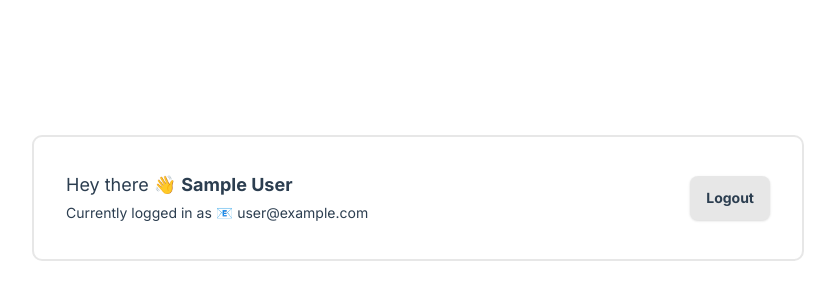
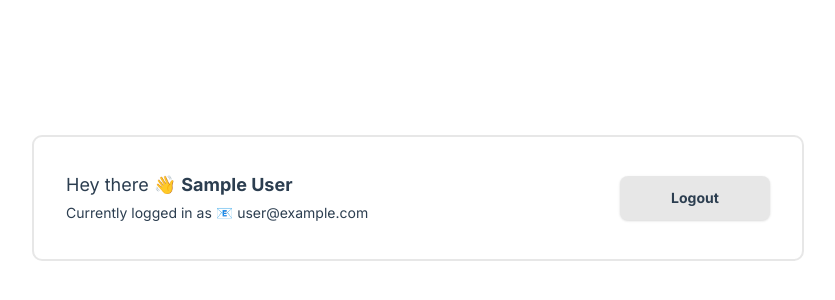
Before and after one commit to bravoosonja/live-chat, a Vue app: page /chatroom in a window 1280 px wide. Shown: the part 202-502 px from the top of the page, without its empty margins (222-1057 px from the left). Built offline with nearby package versions, Linux system fonts and the light colour scheme; no server answers; sample sign-in values are in the browser's storage.

Commit message:
Add auth guard

```diff
--- a/src/assets/main.css
+++ b/src/assets/main.css
@@ -21,12 +21,22 @@ a,
   }
 }
 
-@media (min-width: 1024px) {
+@media (min-width: 1241px) {
   body {
     display: flex;
     place-items: center;
   }
 }
+
+/* @media (max-width: 1240px) {
+  body {
+    display: grid;
+    justify-content: center;
+    align-items: center;
+    grid-template-columns: 1fr;
+    grid-auto-rows: auto;
+  }
+} */
 
 button {
   background-color: var(--color-border);
@@ -47,6 +57,7 @@ button {
   user-select: none;
   -webkit-user-select: none;
   touch-action: manipulation;
+  width: 20vw;
 }
 
 button:hover {
--- a/src/components/Navbar.vue
+++ b/src/components/Navbar.vue
@@ -56,4 +56,8 @@ nav p.email {
   font-size: 14px;
   color: var(--color-text);
 }
+
+nav button {
+  width: 150px;
+}
 </style>
--- a/src/router/index.js
+++ b/src/router/index.js
@@ -1,6 +1,18 @@
 import { createRouter, createWebHistory } from "vue-router";
 import Welcome from "../views/Welcome.vue";
 import Chatroom from "../views/Chatroom.vue";
+import { projectAuth } from "../firebase/config";
+
+// auth guard
+const requireAuth = (to, form, next) => {
+  let user = projectAuth.currentUser;
+  console.log("Current user in auth guard: ", user);
+  if (!user) {
+    next({ name: "Welcome" });
+  } else {
+    next();
+  }
+};
 
 const router = createRouter({
   history: createWebHistory(import.meta.env.BASE_URL),
@@ -14,6 +26,7 @@ const router = createRouter({
       path: "/chatroom",
       name: "Chatroom",
       component: Chatroom,
+      beforeEnter: requireAuth,
     },
   ],
 });
--- a/src/views/Chatroom.vue
+++ b/src/views/Chatroom.vue
@@ -14,5 +14,8 @@ export default {
 
 <style>
 .container {
+  display: flex;
+  justify-content: center;
+  align-items: center;
 }
 </style>
```
